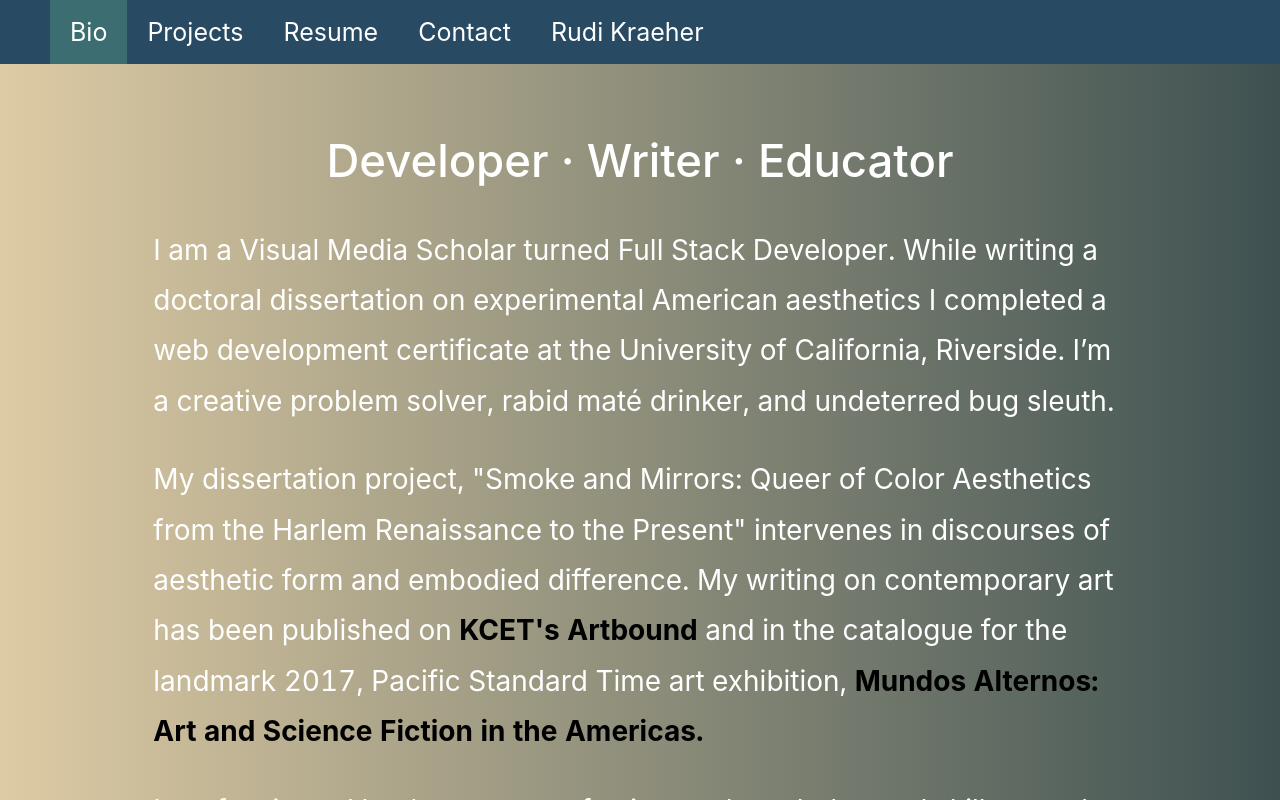
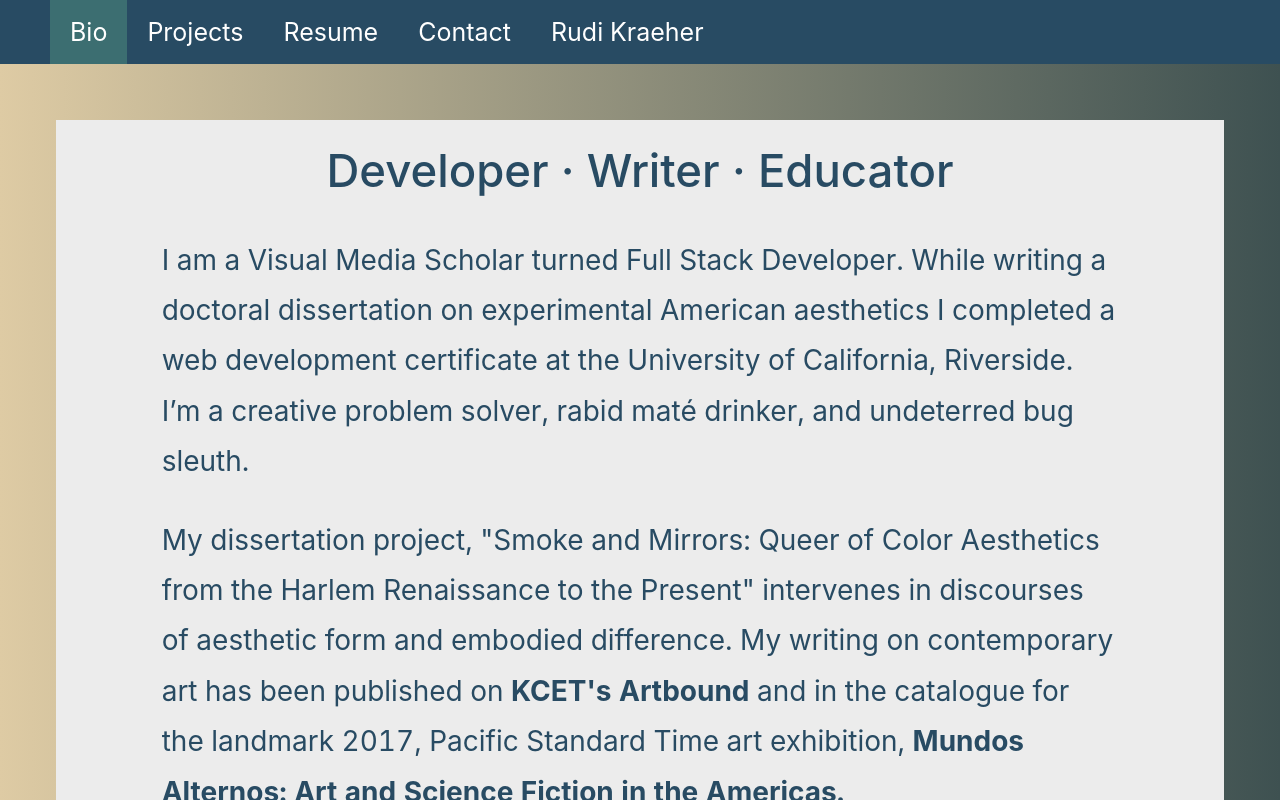
Before and after one commit to rkraeher/react-portfolio, a React (Create React App) app: page / in a window 1280 px wide. Both pictures are taken after a click on the item "Bio". Shown: the top 800 px of the page. Built offline with nearby package versions, Linux system fonts and the light colour scheme.

Commit message:
adjusting font styles on Bio page to improve readability

```diff
--- a/src/components/Bio/index.js
+++ b/src/components/Bio/index.js
@@ -3,12 +3,12 @@ import "./styles.css";
 
 const styles = {
     link: {
-        color: "black",
+        color: "#284B63",
         fontWeight: "bold"
     },
     skills: {
         fontWeight: "500",
-        fontSize: "1.25em",
+        fontSize: "1.15em",
     }
 };
 
@@ -40,16 +40,13 @@ function Bio() {
                             </a>
                         </p>
                         <p>
-                            I am fascinated by the process of using my knowledge and skills to make things that people will
-                            find helpful and interesting. I grew up in a family that built small businesses from scratch,
-                            so I can appreciate the entrepreneurial spirit and the importance of self-motivation, especially
-                            in approaching complex, long-term projects.
+                            I enjoy building things that people find helpful and interesting. I grew up in a family
+                            that built small businesses from scratch, so I can appreciate the entrepreneurial spirit
+                            and the importance of self-motivation, especially in approaching complex, long-term projects.
                          </p>
-                        <br></br>
                         <hr></hr>
-                        <br></br>
                         <p style={styles.skills}>
-                            React, JavaScript, HTML, CSS, MERN Stack, Node, Express, MongoDB, MySQL.
+                            Technical Skills - React, JavaScript, HTML, CSS, MERN Stack, Node, Express, MongoDB, MySQL.
                         </p>
                     </div>
 
--- a/src/components/Bio/styles.css
+++ b/src/components/Bio/styles.css
@@ -3,19 +3,21 @@ body {
   }
 
 .bio {
-    color:white;
+    color:#284B63;
     font-size: 2em;
   }
 
 .container {
+  background-color: #ececec;
     display: flex;
     justify-content: center;
+    padding: 10px;
 }
 
 .heading h1 {
     font-size: 3.25em;
     text-align: center;
-    color: white;
+    color: #284B63;
   }
 
 .heading h2 {
@@ -43,7 +45,6 @@ body {
 @media only screen and (max-width: 640px){
   .bio {
     font-size: 1.15em;
-    /*previously 1em*/
   }
   .heading h1 {
     font-size: 1.5em;
--- a/src/components/PortfolioLayout/index.js
+++ b/src/components/PortfolioLayout/index.js
@@ -1,4 +1,4 @@
-import { Layout, Menu } from 'antd';
+import { Layout, Menu } from "antd";
 import { useState } from "react";
 import Project from "../Project";
 import Bio from "../Bio";
@@ -25,11 +25,11 @@ const styles = {
         float: "right"
     },
     footer: {
-        textAlign: 'center',
-        fontSize: 30,
+        textAlign: "center",
+        fontSize: 18,
         backgroundColor: "#284B63",
         color: "white",
-        transition: '0.3s'
+        transition: "0.3s"
     }
 };
 
```
Also changed, not shown: 1 other file (tests, documents, lock files or other folders).
